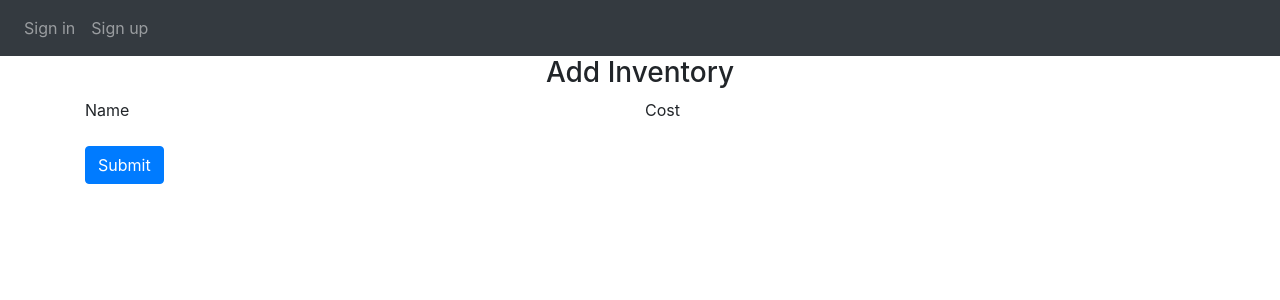
After one commit to JustAPyro/IMSOnline, a Flask app: template website/templates/add_inventory.html in a window 1280 px wide. The commit adds this page. Shown: the top 300 px of the page. Run offline with Flask 2, Linux system fonts and the light colour scheme; the template is opened without the code that fills it, so the values that code supplies are empty; some libraries are stand-ins or nearby versions.

Commit message:
Added the beginnings of an "Add inventory" page

```diff
--- /dev/null
+++ b/website/templates/add_inventory.html
@@ -0,0 +1,26 @@
+{% extends "base.html" %}
+{% block title %}Add Inventory{% endblock %}
+
+{% block content %}
+<form method="POST">
+    <h3 align="center">Add Inventory</h3>
+
+    <!-- Headers for the entry columns -->
+    <div class="form-row">
+        <div class="form-group col-md-6">
+            <label>Name</label>
+        </div>
+        <div class="form-groupd col-md-6">
+            <label>Cost</label>
+        </div>
+    </div>
+
+    <div class="add_inventory_row"></div>
+
+    <button type="submit"
+            class="btn btn-primary"
+            >Submit
+    </button>
+
+</form>
+{% endblock %}
--- a/website/templates/base.html
+++ b/website/templates/base.html
@@ -31,10 +31,16 @@
         </button>
         <div class="collapse navbar-collapse" id="navbar">
             <div class="navbar-nav">
-                <a class="nav-item nav-link" id="login" href="/login">Sign in</a>
-                <a class="nav-item nav-link" id="signup" href="/signup">Sign up</a>
-                <a class="nav-item nav-link" id="logout" href="/logout">Sign out</a>
-                <a class="nav-item nav-link" id="home" href="/home">Home</a>
+                {% if user.is_authenticated %}
+                    <a class="nav-item nav-link" id="home" href="/home">Home</a>
+                    <a class="nav-item nav-link" id="add_inventory" href="/add_inventory">Add Inventory</a>
+                    <a class="nav-item nav-link" id="logout" href="/logout">Sign out</a>
+                {% else %}
+                    <a class="nav-item nav-link" id="login" href="/login">Sign in</a>
+                    <a class="nav-item nav-link" id="signup" href="/signup">Sign up</a>
+                {% endif %}
+
+
             </div>
         </div>
     </nav>
```
Also changed, not shown: website/__init__.py (+12 -1 lines), website/auth.py (+12 -3 lines), website/views.py (+9 -5 lines).
